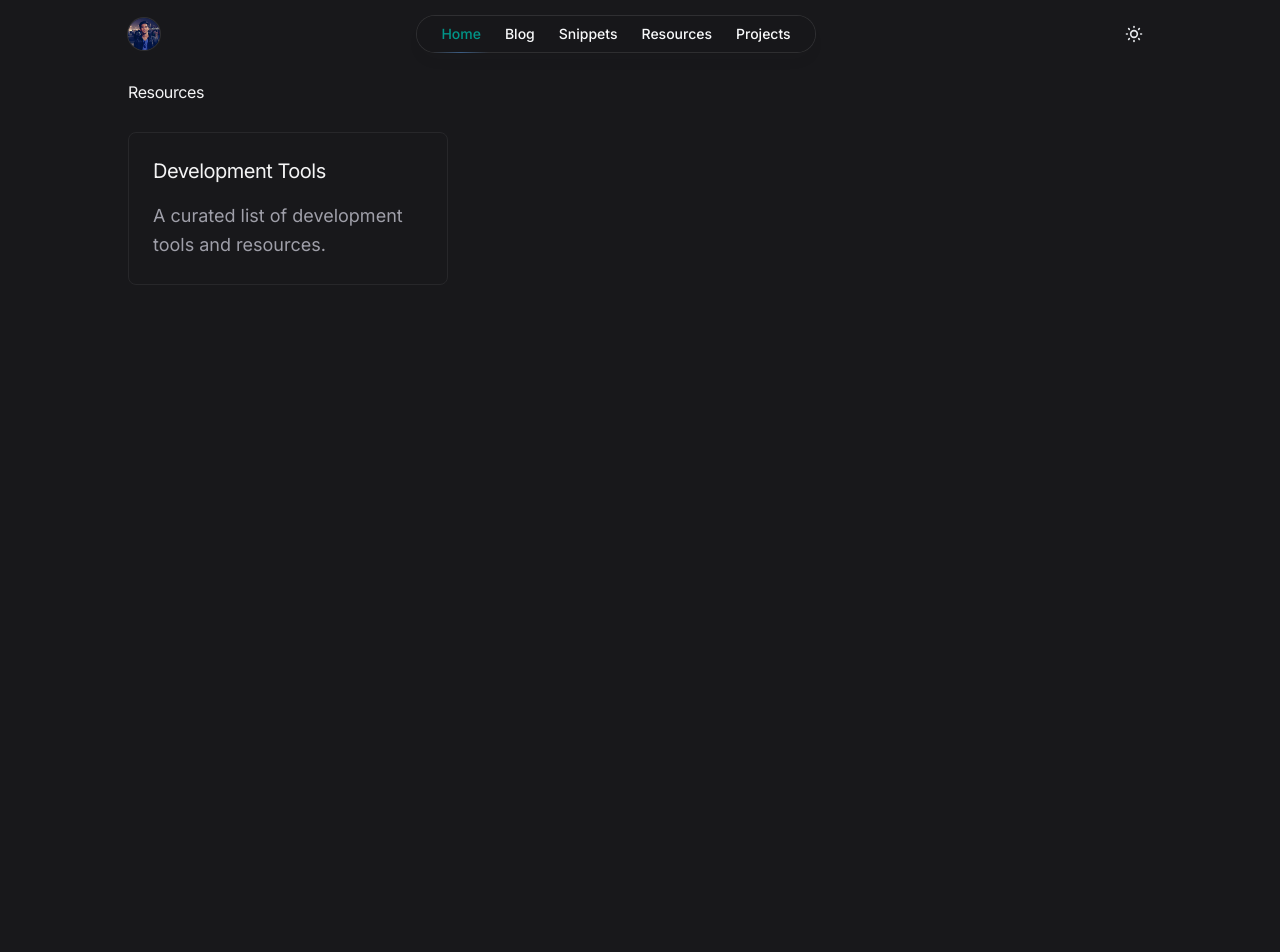
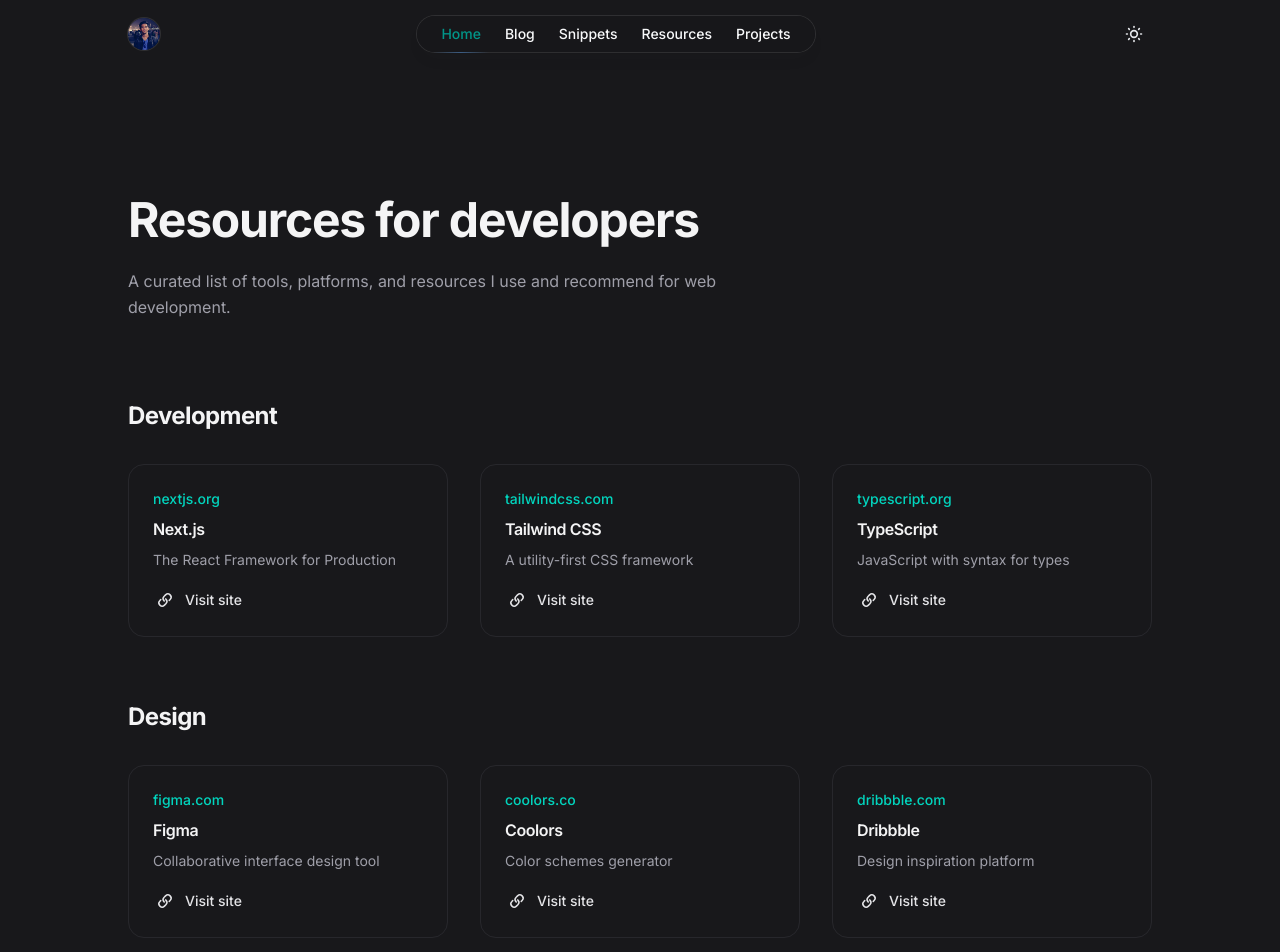
Before and after one commit to SurajAdsul/blog, a Next.js app: page /resources in a window 1280 px wide. Shown: the top 952 px of the page. Built offline with nearby package versions, Linux system fonts and the light colour scheme.

Commit message:
Resource pages

```diff
--- a/src/app/resources/page.js
+++ b/src/app/resources/page.js
@@ -1,20 +1,118 @@
+const resources = {
+  "Development": [
+    {
+      link: "https://nextjs.org",
+      title: "Next.js",
+      description: "The React Framework for Production",
+    },
+    {
+      link: "https://tailwindcss.com",
+      title: "Tailwind CSS",
+      description: "A utility-first CSS framework",
+    },
+    {
+      link: "https://typescript.org",
+      title: "TypeScript",
+      description: "JavaScript with syntax for types",
+    },
+  ],
+  "Design": [
+    {
+      link: "https://figma.com",
+      title: "Figma",
+      description: "Collaborative interface design tool",
+    },
+    {
+      link: "https://coolors.co",
+      title: "Coolors",
+      description: "Color schemes generator",
+    },
+    {
+      link: "https://dribbble.com",
+      title: "Dribbble",
+      description: "Design inspiration platform",
+    },
+  ],
+  "Learning": [
+    {
+      link: "https://egghead.io",
+      title: "Egghead",
+      description: "Concise screencasts for web developers",
+    },
+    {
+      link: "https://frontendmasters.com",
+      title: "Frontend Masters",
+      description: "Advanced web development training",
+    },
+    {
+      link: "https://udemy.com",
+      title: "Udemy",
+      description: "Online learning marketplace",
+    },
+  ],
+};
+
 export default function ResourcesPage() {
   return (
-    <main className="min-h-screen">
-      <div className="container max-w-7xl mx-auto p-4">
-        <div className="mx-auto lg:max-w-5xl">
-          <h1 className="mb-8">Resources</h1>
-          <div className="grid gap-8 md:grid-cols-2 lg:grid-cols-3">
-            {/* Resource cards will go here */}
-            <div className="rounded-lg border border-zinc-200 dark:border-zinc-800 p-6">
-              <h2 className="text-xl mb-4">Development Tools</h2>
-              <p className="text-zinc-600 dark:text-zinc-400">
-                A curated list of development tools and resources.
+    <div className="mt-16 sm:mt-32">
+      <div className="mx-auto max-w-7xl">
+        <div className="relative px-4 sm:px-8 lg:px-12">
+          <div className="mx-auto max-w-2xl lg:max-w-5xl">
+            <header className="max-w-2xl">
+              <h1 className="text-4xl font-bold tracking-tight text-zinc-800 dark:text-zinc-100 sm:text-5xl">
+                Resources for developers
+              </h1>
+              <p className="mt-6 text-base text-zinc-600 dark:text-zinc-400">
+                A curated list of tools, platforms, and resources I use and recommend for web development.
               </p>
+            </header>
+
+            <div className="mt-16 sm:mt-20">
+              {Object.entries(resources).map(([category, items]) => (
+                <div key={category} className="mb-16 last:mb-0">
+                  <h2 className="text-2xl font-bold tracking-tight text-zinc-800 dark:text-zinc-100 mb-8">
+                    {category}
+                  </h2>
+                  <div className="grid grid-cols-1 gap-8 md:grid-cols-2 lg:grid-cols-3">
+                    {items.map((resource, index) => (
+                      <a
+                        key={index}
+                        href={resource.link}
+                        target="_blank"
+                        rel="noopener noreferrer"
+                        className="group relative flex flex-col items-start rounded-2xl border border-zinc-100 p-6 dark:border-zinc-700/40 hover:bg-zinc-50 dark:hover:bg-zinc-800/50 transition"
+                      >
+                        <span className="relative z-10 text-sm font-medium text-teal-500 group-hover:text-teal-600 dark:text-teal-400 dark:group-hover:text-teal-300">
+                          {new URL(resource.link).hostname.replace('www.', '')}
+                        </span>
+                        <h3 className="mt-2 text-base font-semibold text-zinc-800 dark:text-zinc-100">
+                          {resource.title}
+                        </h3>
+                        <p className="mt-2 text-sm text-zinc-600 dark:text-zinc-400">
+                          {resource.description}
+                        </p>
+                        <div className="relative z-10 mt-4 flex items-center text-sm font-medium text-zinc-400 transition group-hover:text-teal-500 dark:text-zinc-200">
+                          <svg
+                            viewBox="0 0 24 24"
+                            aria-hidden="true"
+                            className="h-6 w-6 flex-none"
+                          >
+                            <path
+                              d="M15.712 11.823a.75.75 0 1 0 1.06 1.06l-1.06-1.06Zm-4.95 1.768a.75.75 0 0 0 1.06-1.06l-1.06 1.06Zm-2.475-1.414a.75.75 0 1 0-1.06-1.06l1.06 1.06Zm4.95-1.768a.75.75 0 1 0-1.06 1.06l1.06-1.06Zm3.359.53-.884.884 1.06 1.06.885-.883-1.061-1.06Zm-4.95-2.12 1.414-1.415L12 6.344l-1.415 1.413 1.061 1.061Zm0 3.535a2.5 2.5 0 0 1 0-3.536l-1.06-1.06a4 4 0 0 0 0 5.656l1.06-1.06Zm4.95-4.95a2.5 2.5 0 0 1 0 3.535L17.656 12a4 4 0 0 0 0-5.657l-1.06 1.06Zm1.06-1.06a4 4 0 0 0-5.656 0l1.06 1.06a2.5 2.5 0 0 1 3.536 0l1.06-1.06Zm-7.07 7.07.176.177 1.06-1.06-.176-.177-1.06 1.06Zm-3.183-.353.884-.884-1.06-1.06-.884.883 1.06 1.06Zm4.95 2.121-1.414 1.414 1.06 1.06 1.415-1.413-1.06-1.061Zm0-3.536a2.5 2.5 0 0 1 0 3.536l1.06 1.06a4 4 0 0 0 0-5.656l-1.06 1.06Zm-4.95 4.95a2.5 2.5 0 0 1 0-3.535L6.344 12a4 4 0 0 0 0 5.656l1.06-1.06Zm-1.06 1.06a4 4 0 0 0 5.657 0l-1.061-1.06a2.5 2.5 0 0 1-3.535 0l-1.061 1.06Zm7.07-7.07-.176-.177-1.06 1.06.176.178 1.06-1.061Z"
+                              fill="currentColor"
+                            />
+                          </svg>
+                          <span className="ml-2">Visit site</span>
+                        </div>
+                      </a>
+                    ))}
+                  </div>
+                </div>
+              ))}
             </div>
           </div>
         </div>
       </div>
-    </main>
+    </div>
   );
 }
```
